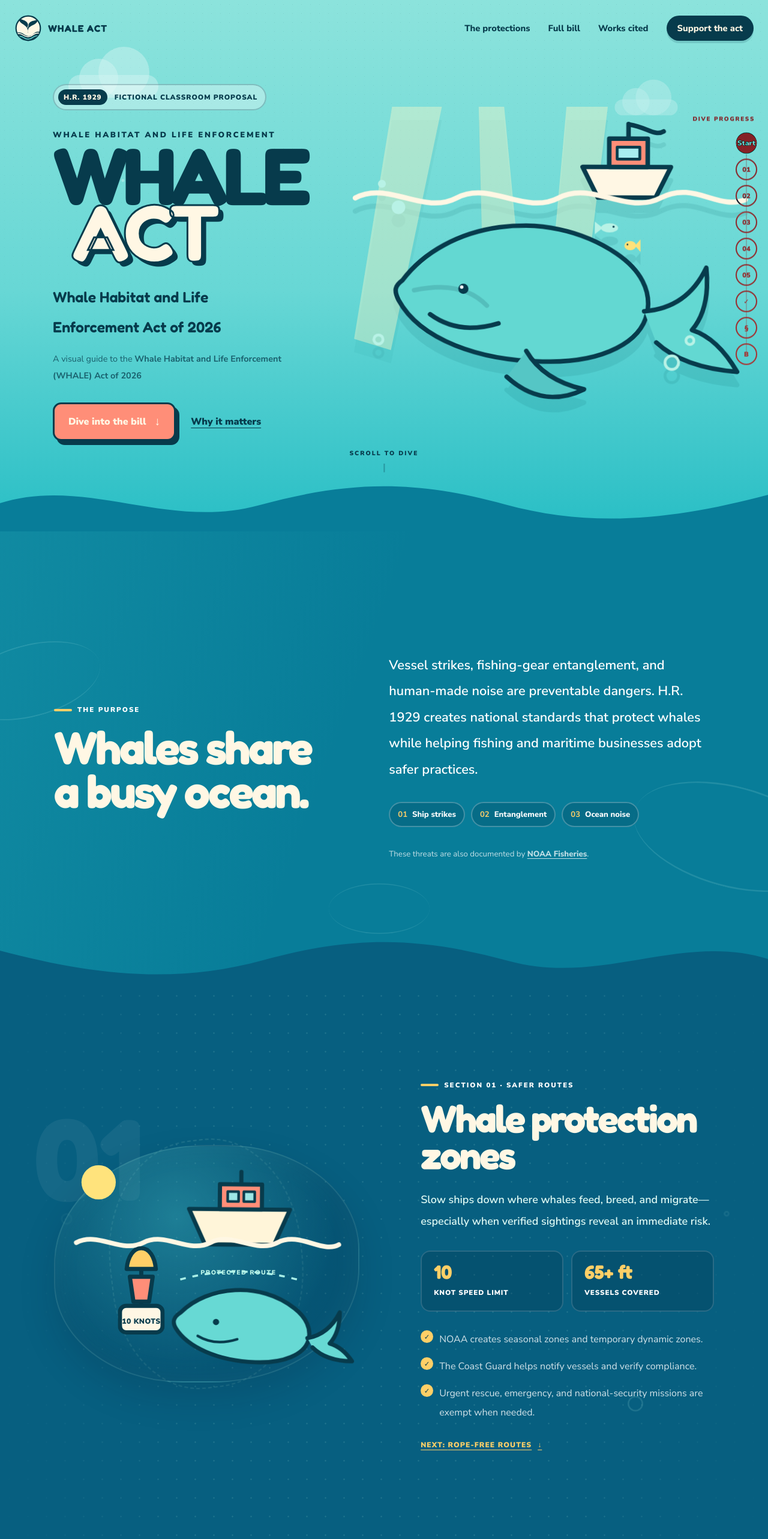
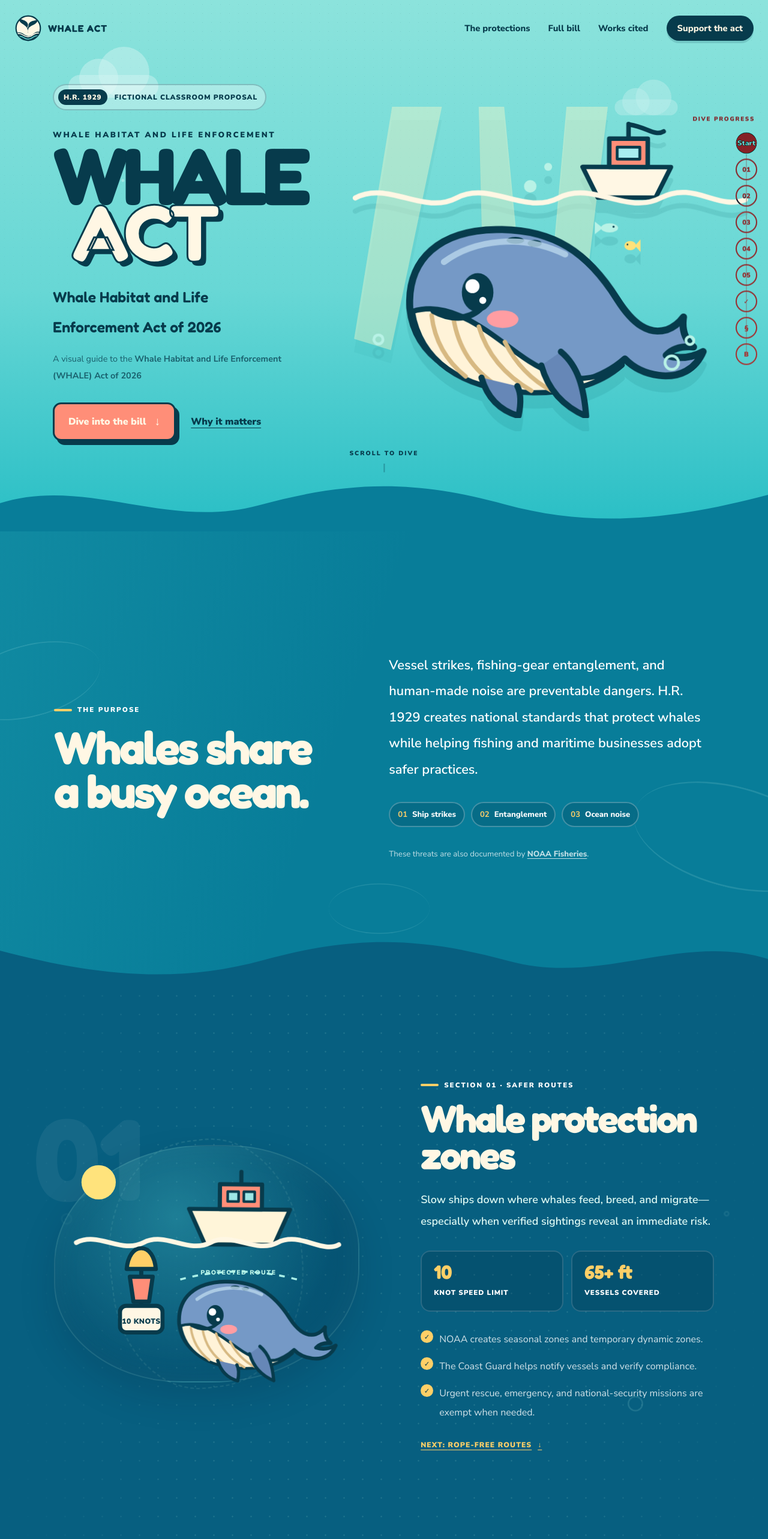
Before and after one commit to Whale92130/WHALE-act-site, a React (Vite) app: page / in a window 1280 px wide. Shown: the top 2566 px of the page at 60% size. Built offline with nearby package versions, Linux system fonts and the light colour scheme.

Commit message:
Unify whale visuals with original mascot

```diff
--- a/src/App.tsx
+++ b/src/App.tsx
@@ -167,6 +167,33 @@ function TinyFish({ x, y, flip = false, color = '#b8f2e6' }: { x: number; y: num
   )
 }
 
+function MascotWhale({ transform, className = '' }: { transform?: string; className?: string }) {
+  return (
+    <g transform={transform} className={`mascot-whale ${className}`}>
+      <path
+        d="M29 108C25 51 63 19 126 17c66-2 105 25 139 77 19 29 37 40 57 34 8-3 14-8 19-15-2 15 2 26 12 34-14-1-24 2-31 10 14 4 28 3 42-5-8 20-26 31-50 28-18-2-31-10-39-18-25 23-63 35-113 34-75-2-126-32-133-88Z"
+        fill="#7599c6"
+        stroke="#073b4c"
+        strokeWidth="8"
+        strokeLinecap="round"
+        strokeLinejoin="round"
+      />
+      <path d="M32 112c24-8 49-1 76 15 31 18 54 42 86 53 28 10 55 4 78-11-25 23-63 35-111 33-72-3-119-34-129-90Z" fill="#fff3d8" stroke="#073b4c" strokeWidth="6" strokeLinejoin="round" />
+      <path d="M54 116c4 29 18 52 40 69M79 119c6 34 24 59 51 76M108 128c10 32 31 55 61 72M138 145c13 25 31 43 55 55" fill="none" stroke="#d7b982" strokeWidth="5" strokeLinecap="round" />
+      <path d="M180 171c8 27 25 46 52 57-3-32-10-57-30-73" fill="#6687b7" stroke="#073b4c" strokeWidth="7" strokeLinecap="round" strokeLinejoin="round" />
+      <path d="M112 186c7 23 21 37 43 43 3-16 2-27-2-34" fill="#6687b7" stroke="#073b4c" strokeWidth="7" strokeLinecap="round" strokeLinejoin="round" />
+      <ellipse cx="106" cy="89" rx="18" ry="22" fill="#073b4c" />
+      <circle cx="100" cy="82" r="8" fill="white" />
+      <circle cx="112" cy="98" r="4" fill="white" />
+      <ellipse cx="135" cy="119" rx="18" ry="10" fill="#ff9da2" />
+      <path d="M56 111c19 10 39 10 53-3" fill="none" stroke="#073b4c" strokeWidth="7" strokeLinecap="round" />
+      <ellipse cx="148" cy="29" rx="10" ry="4" fill="#073b4c" />
+      <ellipse cx="170" cy="32" rx="8" ry="4" fill="#073b4c" />
+      <path d="M67 55c34-26 88-34 138-11" fill="none" stroke="#b9d8ed" strokeWidth="7" strokeLinecap="round" opacity=".8" />
+    </g>
+  )
+}
+
 function HeroWhale() {
   return (
     <svg className="hero-art" viewBox="0 0 720 550" role="img" aria-label="A smiling whale swims safely under a small boat at the ocean surface">
@@ -184,16 +211,10 @@ function HeroWhale() {
       </g>
       <path className="surface-line" d="M17 161c59-31 120 31 179 0s120 31 180 0 120 31 180 0 101 23 150 3" />
       <g className="hero-whale">
-        <path d="M101 324c75-104 251-136 377-54 43 28 64 65 56 105-10 51-75 86-169 88-128 3-232-37-270-104-9-17-7-25 6-35Z" fill="#63d8d2" className="ink" />
-        <path d="M531 376c50-6 86-34 106-82 7 47 0 85-20 111 30 8 58 31 83 70-64-2-112-17-145-45" fill="#63d8d2" className="ink tail" />
-        <path d="M322 445c20 33 54 56 103 66-47 24-94 18-137-20" fill="#55c6c5" className="ink fin" />
-        <path d="M122 341c56-13 99-5 129 25" fill="none" className="ink-line belly" opacity=".16" />
-        <circle cx="209" cy="337" r="9" fill="#073b4c" />
-        <circle cx="206" cy="334" r="3" fill="white" />
-        <path d="M151 383c34 24 75 29 121 14" fill="none" className="ink-line smile" />
-        <path d="M112 306c-7-49 10-81 50-96-4 39 12 66 50 80" fill="none" className="ink-line spout" />
-        <circle cx="92" cy="195" r="12" fill="#b8f2e6" />
-        <circle cx="62" cy="154" r="7" fill="#b8f2e6" />
+        <MascotWhale transform="translate(70 205) scale(1.55)" />
+        <path d="M300 249c-9-38 4-63 38-77-3 30 10 49 37 58" fill="none" className="ink-line spout" />
+        <circle cx="324" cy="154" r="11" fill="#b8f2e6" />
+        <circle cx="355" cy="119" r="7" fill="#b8f2e6" />
       </g>
       <TinyFish x={547} y={252} />
       <TinyFish x={590} y={289} flip color="#ffe27a" />
@@ -223,10 +244,7 @@ function ZonesArt() {
         <text x="154" y="329" textAnchor="middle" className="svg-label">10 KNOTS</text>
       </g>
       <g className="mini-whale swim">
-        <path d="M229 307c52-52 153-61 219-9 22 17 33 39 27 61-8 28-48 45-102 43-73-2-131-29-153-64-8-13-5-22 9-31Z" fill="#67d9d4" className="ink" />
-        <path d="M473 355c27-5 48-22 62-50 0 26-7 47-19 60 17 5 31 16 43 34-34 0-59-9-76-26" fill="#67d9d4" className="ink" />
-        <circle cx="297" cy="325" r="6" fill="#073b4c" />
-        <path d="M262 352c22 13 48 15 76 6" className="ink-line thin-line" fill="none" />
+        <MascotWhale transform="translate(200 232) scale(.9)" />
       </g>
       <path d="M229 245c74-20 149-20 225 0" fill="none" stroke="#a9efe7" strokeWidth="4" strokeDasharray="11 13" />
       <text x="341" y="235" textAnchor="middle" className="route-label">PROTECTED ROUTE</text>
@@ -239,11 +257,7 @@ function GearArt() {
     <svg viewBox="0 0 560 430" role="img" aria-label="A whale passes safely over on-demand fishing gear without vertical ropes">
       <path d="M0 342c76-44 146 25 220-9 79-37 154 28 230-7 46-21 81-20 110-3v107H0Z" fill="#07546e" />
       <g className="gear-whale swim-reverse">
-        <path d="M63 122c61-69 184-85 270-29 30 20 45 45 39 73-8 36-56 61-124 63-91 2-166-27-194-73-9-15-6-25 9-34Z" fill="#ffcf67" className="ink" />
-        <path d="M369 166c36-4 61-24 77-59 3 33-3 59-17 77 22 5 40 20 55 44-44-1-76-12-99-32" fill="#ffcf67" className="ink" />
-        <path d="M210 220c13 22 37 37 70 45-34 16-66 12-94-13" fill="#f8ba57" className="ink" />
-        <circle cx="133" cy="144" r="7" fill="#073b4c" />
-        <path d="M98 175c25 15 53 18 85 8" fill="none" className="ink-line thin-line" />
+        <MascotWhale transform="translate(58 48) scale(1.03)" />
       </g>
       <g className="rope-system">
         <path d="M430 332c-26-40-24-75 5-104 22-21 31-42 28-64" fill="none" stroke="#ff8e78" strokeWidth="11" strokeLinecap="round" strokeDasharray="18 14" className="retract-rope" />
@@ -281,9 +295,7 @@ function NoiseArt() {
         <path d="M207 286v38M237 286v38" className="ink-line" />
       </g>
       <g className="noise-whale swim">
-        <path d="M298 230c47-56 141-69 207-24 22 15 34 36 28 59-7 29-44 48-96 49-70 1-127-22-149-60-7-11-3-17 10-24Z" fill="#79ded8" className="ink" />
-        <path d="M531 262c20-4 34-16 44-37 2 20-2 35-11 46 12 4 23 12 32 25-26 0-45-6-58-18" fill="#79ded8" className="ink" />
-        <circle cx="355" cy="248" r="6" fill="#073b4c" />
+        <MascotWhale transform="translate(278 192) scale(.78)" />
       </g>
       <g className="whale-call" fill="none" stroke="#b8f2e6" strokeWidth="5" strokeLinecap="round">
         <path d="M385 193c18-18 39-18 58 0"/><path d="M369 174c29-31 63-31 91 0"/>
@@ -319,9 +331,7 @@ function RescueArt() {
       </g>
       <path d="M175 147c60-74 136-74 201-19" fill="none" stroke="#ffe27a" strokeWidth="6" strokeDasharray="10 12" className="alert-line" />
       <g className="rescue-whale swim-reverse">
-        <path d="M176 307c45-48 126-55 181-17 20 14 29 32 23 52-7 25-41 42-89 43-62 1-112-19-131-52-6-10 0-17 16-26Z" fill="#67d9d4" className="ink" />
-        <path d="M377 341c24-4 42-19 54-43 1 23-4 41-15 53 15 3 28 13 39 29-30 0-53-7-68-22" fill="#67d9d4" className="ink" />
-        <circle cx="224" cy="324" r="6" fill="#073b4c" />
+        <MascotWhale transform="translate(165 267) scale(.65)" />
       </g>
       <g className="location-pin">
         <path d="M300 222c0-25 19-44 44-44s44 19 44 44c0 38-44 75-44 75s-44-37-44-75Z" fill="#ff8e78" className="ink" />
@@ -428,18 +438,13 @@ function FinaleWhales() {
   return (
     <svg viewBox="0 0 800 290" aria-hidden="true" className="finale-whales">
       <g className="pod pod-one">
-        <path d="M80 150c58-59 157-66 223-19 22 16 31 35 24 55-9 27-50 42-103 38-68-5-123-27-151-57-7-8-4-13 7-17Z" fill="#59cdc9" className="ink" />
-        <path d="M325 184c26-2 48-18 65-46-2 25-10 44-23 55 16 5 29 15 39 31-30-1-55-10-74-26" fill="#59cdc9" className="ink" />
-        <circle cx="137" cy="164" r="5" fill="#073b4c" />
+        <MascotWhale transform="translate(38 55) scale(1)" />
       </g>
       <g className="pod pod-two">
-        <path d="M493 92c39-42 112-49 160-15 17 12 24 27 18 42-7 21-36 32-74 30-50-3-90-19-109-41-5-6-3-11 5-16Z" fill="#ffcf67" className="ink" />
-        <path d="M670 117c20-2 36-13 47-33-1 19-7 32-16 40 12 4 22 11 29 22-22-1-40-7-54-19" fill="#ffcf67" className="ink" />
-        <circle cx="534" cy="103" r="4" fill="#073b4c" />
+        <MascotWhale transform="translate(490 20) scale(.66)" />
       </g>
       <g className="pod pod-three">
-        <path d="M410 222c26-28 77-33 110-10 12 8 17 19 13 29-5 15-25 23-52 21-35-2-62-13-76-28-4-5-2-8 5-12Z" fill="#b8f2e6" className="ink" />
-        <path d="M532 239c14-1 25-9 33-23 0 13-4 22-11 28 8 2 15 7 20 15-16 0-28-5-38-13" fill="#b8f2e6" className="ink" />
+        <MascotWhale transform="translate(400 172) scale(.45)" />
       </g>
       <TinyFish x={704} y={214} flip color="#ff8e78" />
       <TinyFish x={66} y={68} color="#ffe27a" />
```
Also changed, not shown: public/og-card.png, public/og-card.svg.
